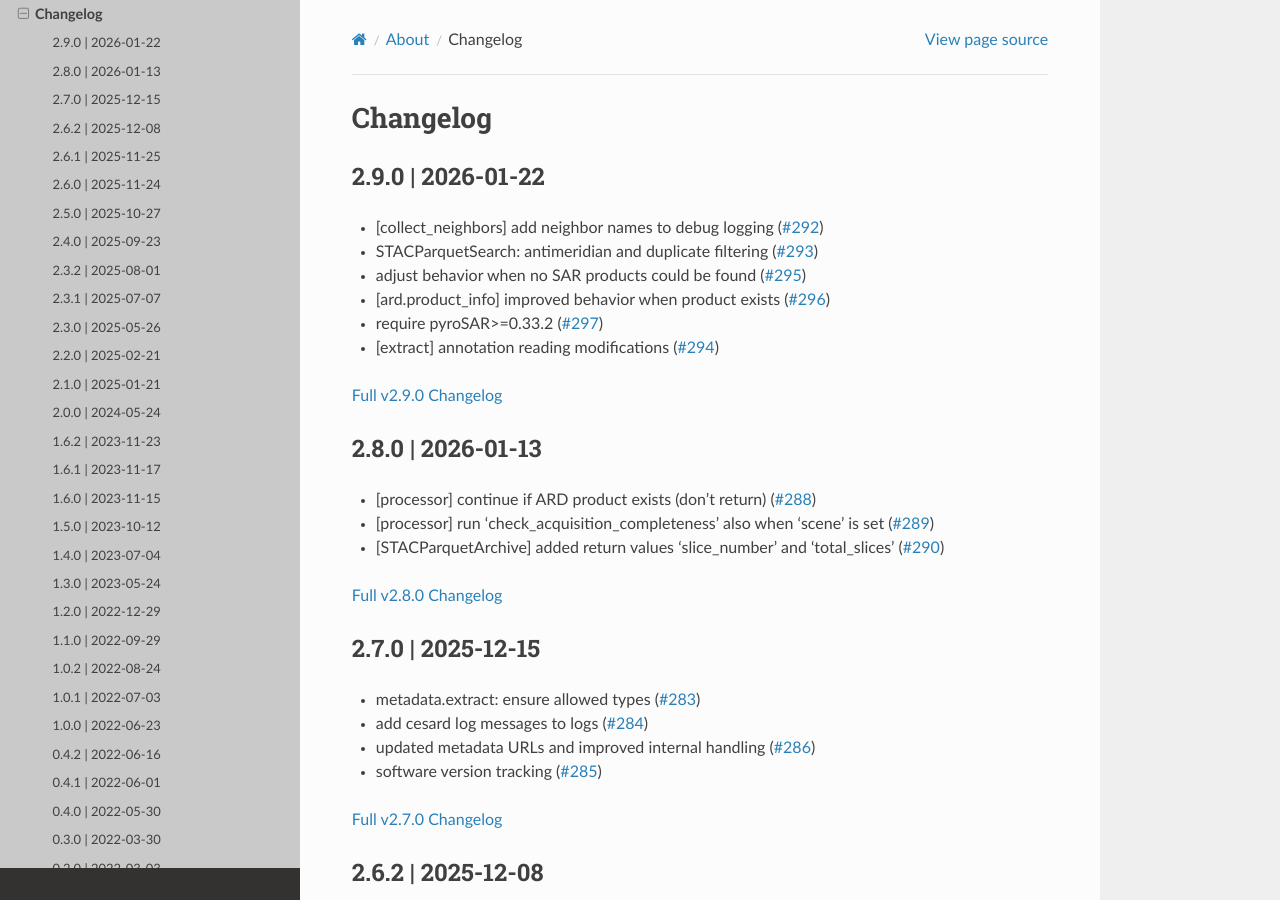
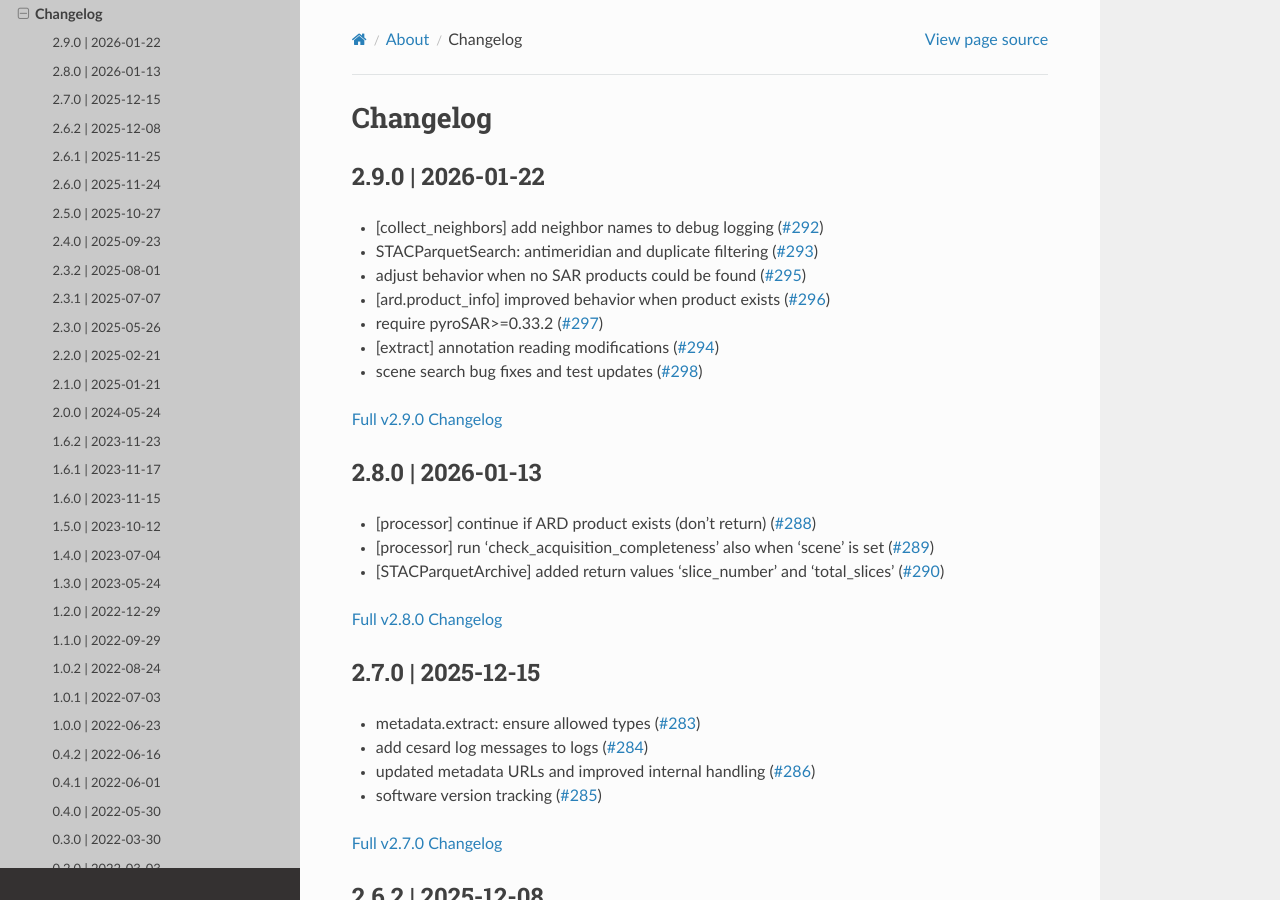
Before and after one commit to SAR-ARD/s1ard, a Sphinx documentation site: the page built from docs/source/about/changelog.rst, in a window 1280 px wide and 900 px high. Built offline with Sphinx 7.4.7 and the Read the Docs theme 3.1.0, drawn with Linux system fonts in a browser that asks for light colours.

Commit message:
addition to version 2.9.0 changelog

```diff
--- a/docs/source/about/changelog.rst
+++ b/docs/source/about/changelog.rst
@@ -10,6 +10,7 @@ Changelog
 * [ard.product_info] improved behavior when product exists (`#296 <https://github.com/SAR-ARD/s1ard/pull/296>`_)
 * require pyroSAR>=0.33.2 (`#297 <https://github.com/SAR-ARD/s1ard/pull/297>`_)
 * [extract] annotation reading modifications (`#294 <https://github.com/SAR-ARD/s1ard/pull/294>`_)
+* scene search bug fixes and test updates (`#298 <https://github.com/SAR-ARD/s1ard/pull/298>`_)
 
 
 `Full v2.9.0 Changelog <https://github.com/SAR-ARD/s1ard/compare/v2.8.0...v2.9.0>`_
```
